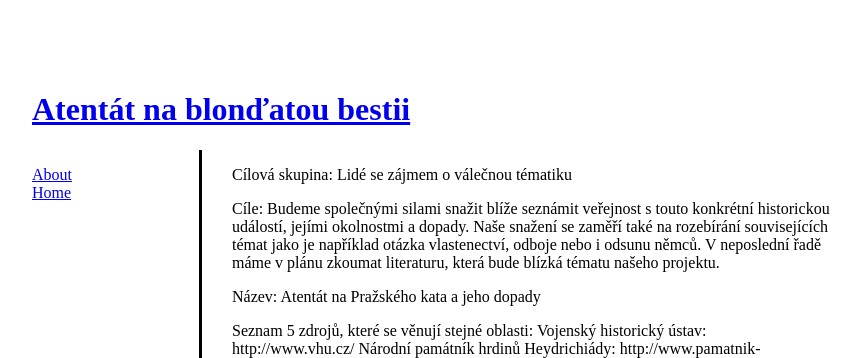
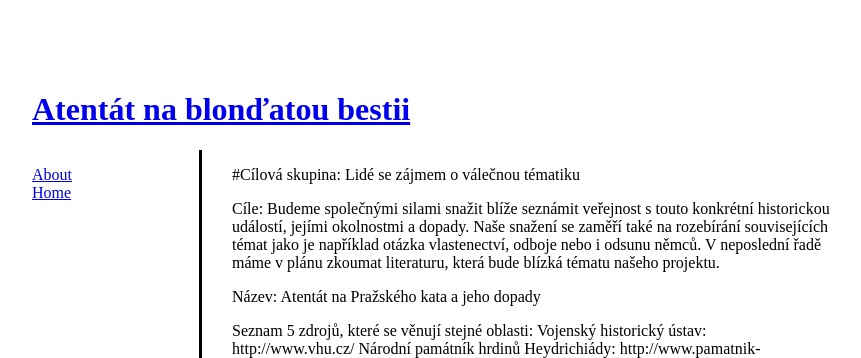
Before and after one commit to hroskovaivana/learnjekyll, a Jekyll site: the page built from index.md, in a window 1280 px wide. Shown: the top 358 px of the page, without its empty margins (208-1069 px from the left). Built offline with Jekyll 4.4.1, drawn with Linux system fonts in a browser that asks for light colours.

Commit message:
learnjekyll

```diff
--- a/index.md
+++ b/index.md
@@ -3,7 +3,7 @@ layout: page
 title: Home
 ---
 
-Cílová skupina: Lidé se zájmem o válečnou tématiku
+#Cílová skupina: Lidé se zájmem o válečnou tématiku
 
 Cíle: Budeme společnými silami snažit blíže seznámit veřejnost s touto konkrétní historickou událostí, jejími okolnostmi a dopady. Naše snažení se zaměří také na rozebírání souvisejících témat jako je například otázka vlastenectví, odboje nebo i odsunu němců. V neposlední řadě máme v plánu zkoumat literaturu, která bude blízká tématu našeho projektu.
 
```
